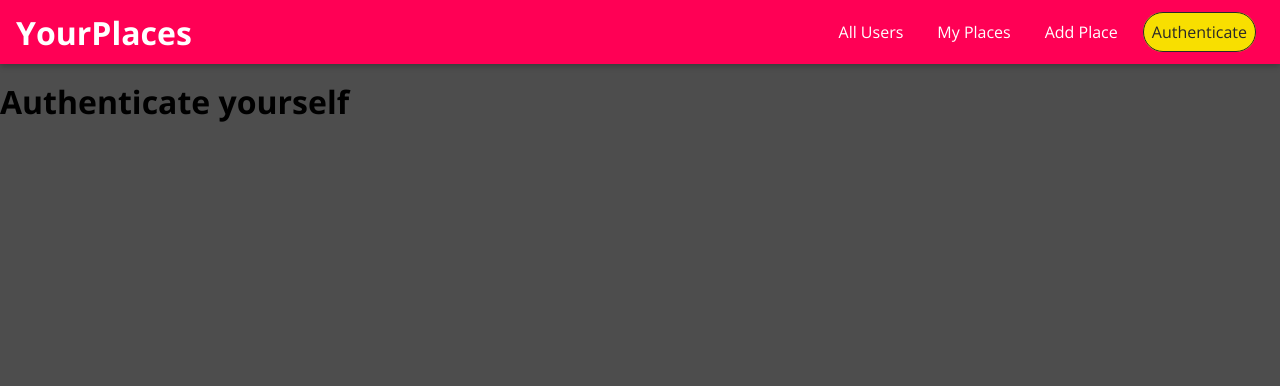
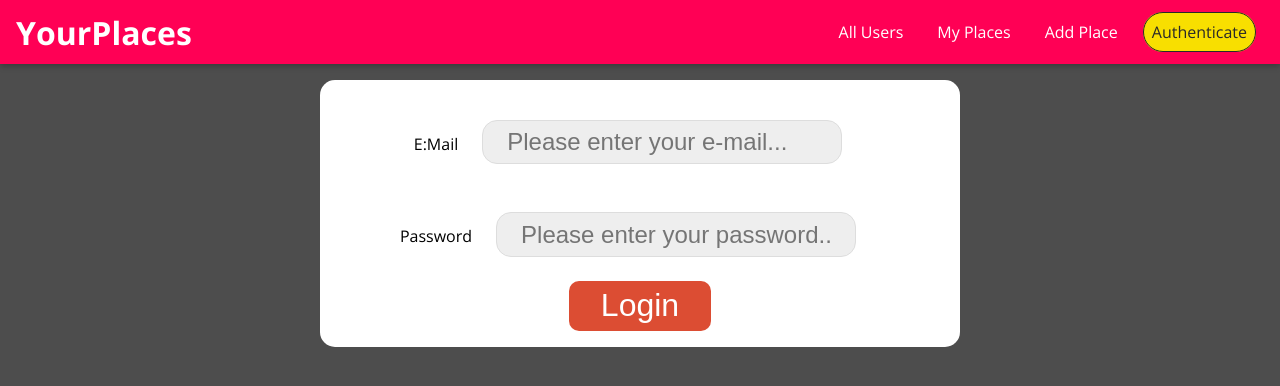
Before and after one commit to Pawliszakk/Places-Application, a Next.js app: page /auth in a window 1280 px wide. Shown: the top 386 px of the page. Built offline with nearby package versions, Linux system fonts and the light colour scheme.

Commit message:
added form and his styling to authenticaction

```diff
--- /dev/null
+++ b/components/users/Auth/Auth.jsx
@@ -0,0 +1,60 @@
+import { useRef, useState } from 'react';
+import classes from './Auth.module.css';
+
+const Auth = () => {
+	const emailInputRef = useRef();
+	const passwordInputRef = useRef();
+
+	const [isEmailValid, setIsEmailValid] = useState(true);
+	const [isPasswordValid, setIsPasswordValid] = useState(true);
+
+	const submitHandler = (e) => {
+		e.preventDefault();
+
+		const email = emailInputRef.current.value;
+		const password = passwordInputRef.current.value;
+
+		const isEmailValid = email.includes('@');
+		const isPasswordValid = password.trim().length > 8;
+
+		isEmailValid ? setIsEmailValid(true) : setIsEmailValid(false);
+		isPasswordValid > 8 ? setIsPasswordValid(true) : setIsPasswordValid(false);
+
+		if (!isEmailValid || !isPasswordValid) {
+			return;
+		}
+
+		const loginData = { email, password };
+		console.log(loginData);
+
+		//SEND TO API
+	};
+	return (
+		<form onSubmit={submitHandler} className={classes.authForm}>
+			<div className={classes.action}>
+				<label htmlFor="email">E:Mail</label>
+				<input
+					ref={emailInputRef}
+					type="mail"
+					id="email"
+					placeholder="Please enter your e-mail..."
+				/>
+				{!isEmailValid && <p>Please insert a valid email address</p>}
+			</div>
+			<div className={classes.action}>
+				<label htmlFor="password">Password</label>
+				<input
+					ref={passwordInputRef}
+					type="password"
+					id="password"
+					placeholder="Please enter your password..."
+				/>
+				{!isPasswordValid && <p>Please insert a valid password</p>}
+			</div>
+
+			<button type="submit">Login</button>
+		</form>
+	);
+};
+
+export default Auth;
--- /dev/null
+++ b/components/users/Auth/Auth.module.css
@@ -0,0 +1,36 @@
+.authForm {
+	width: 40rem;
+	margin: 0 auto;
+	display: flex;
+	justify-content: center;
+	align-items: center;
+	flex-direction: column;
+	background-color: #fff;
+	border-radius: 15px;
+	padding: 1em;
+}
+
+.authForm input {
+	margin: 1em;
+	padding: 0.3em 1em;
+	border: 1px solid #ddd;
+	background-color: #eee;
+	border-radius: 15px;
+	font-size: 1.5rem;
+}
+.authForm button {
+	border: none;
+	background-color: rgb(220, 77, 51);
+	color: #fff;
+	font-size: 2rem;
+	padding: 0.2em 1em;
+	border-radius: 10px;
+	cursor: pointer;
+	transition: background-color 0.3s;
+}
+.authForm button:hover {
+	background-color: tomato;
+}
+.authForm p {
+	color: tomato;
+}
--- a/src/pages/auth/index.jsx
+++ b/src/pages/auth/index.jsx
@@ -1,5 +1,7 @@
+import Auth from "../../../components/users/Auth/Auth";
+
 const AuthenticatePage = () => {
-	return <h1>Authenticate yourself</h1>;
+	return <Auth />;
 };
 
 export default AuthenticatePage;
```
